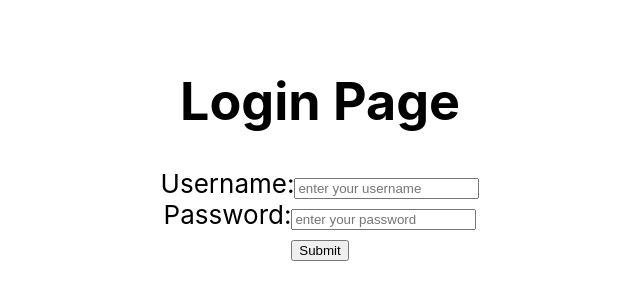
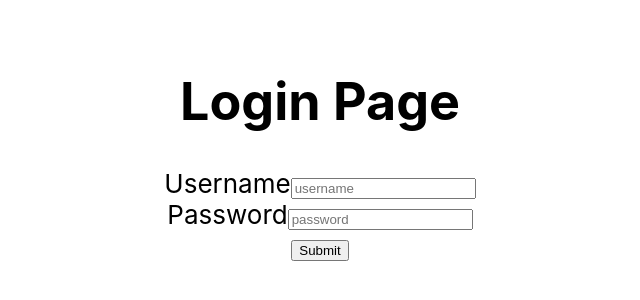
Before and after one commit to Ganeshvedhachalam/xlogin, a React (Create React App) app: page / in a window 1280 px wide. Shown: the part 252-552 px from the top of the page, without its empty margins (320-960 px from the left). Built offline with nearby package versions, Linux system fonts and the light colour scheme.

Commit message:
change made

```diff
--- a/src/App.js
+++ b/src/App.js
@@ -37,14 +37,14 @@ function App() {
       <header className="App-header">
         <h1>Login Page</h1>
         <form onSubmit={handlesubmit}>
-          <label>Username:
-            <input  name="Username"  onChange={handlechange}
-       placeholder='enter your username' required />
+          <label>Username
+            <input  name="Username" value={input.Username} onChange={handlechange}
+       placeholder='username' required />
        </label>
           <br></br>
-          <label>Password:
-            <input  name="Password" onChange={handlechange}
-           placeholder='enter your password' required />
+          <label>Password
+            <input  name="Password"   value={input.Password} onChange={handlechange}
+           placeholder='password' required />
            </label>
           <br></br>
           <button type='submit'> Submit</button>
```
